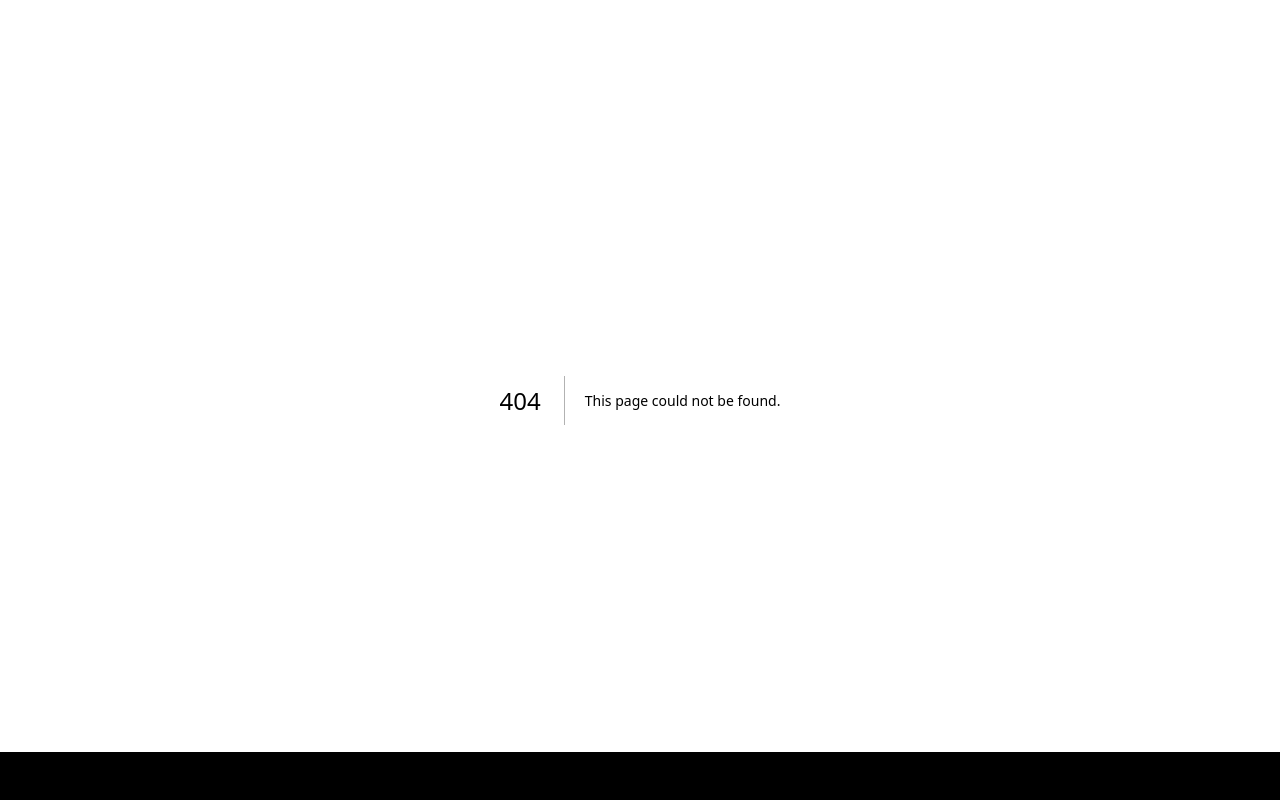
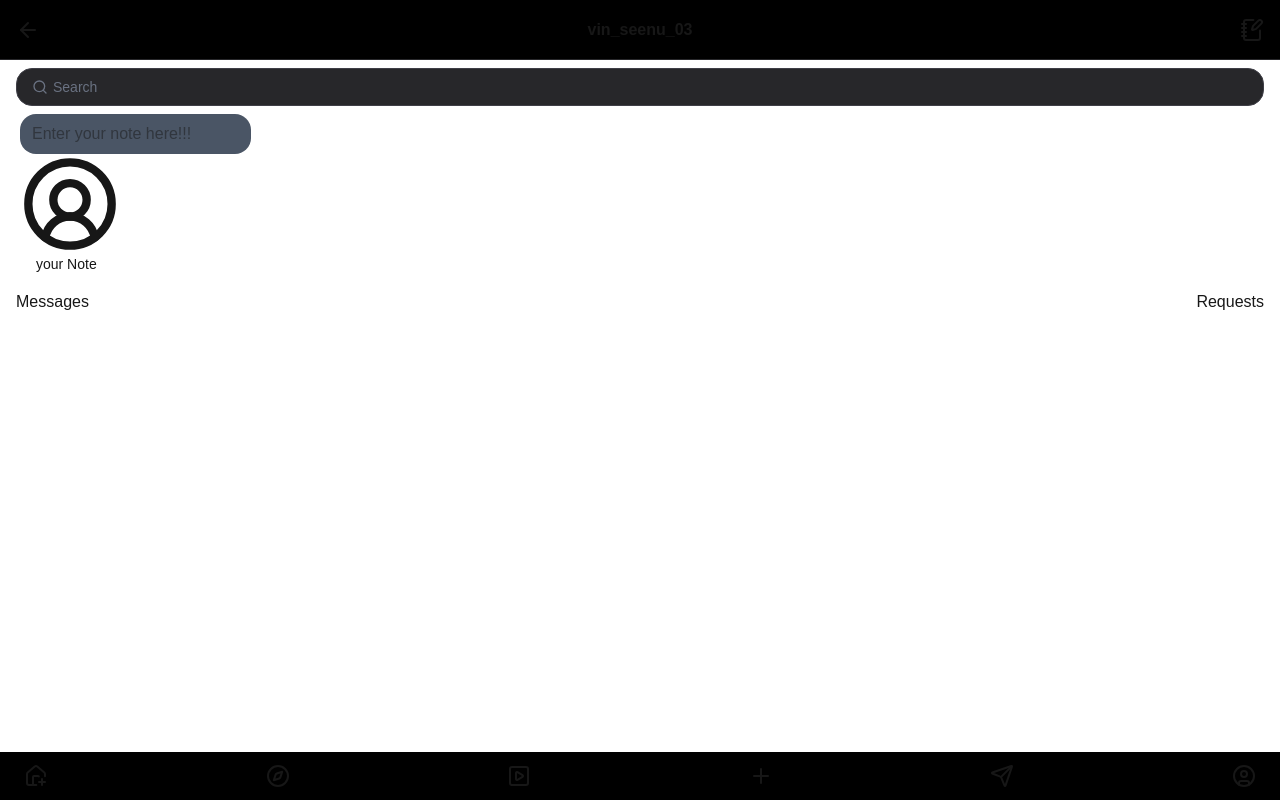
Before and after one commit to vinsmoke0003/insta_phone_clone, a Next.js app: page /messages in a window 1280 px wide. Before the commit this address had no page. Built offline with nearby package versions, Linux system fonts and the light colour scheme.

Commit message:
file structure changed

```diff
--- a/app/components/footer.tsx
+++ b/app/_components/footer.tsx
@@ -31,10 +31,10 @@ export default function FooterInsta() {
           <li>
             <Plus />
           </li>
-          <li onClick={() => router.push("./components/messages")}>
+          <li onClick={() => router.push("/messages")}>
             <Send />
           </li>
-          <li onClick={() => router.push("./components/profile")}>
+          <li onClick={() => router.push("/profile")}>
             <CircleUser />
           </li>
         </ul>
--- a/app/layout.tsx
+++ b/app/layout.tsx
@@ -1,7 +1,7 @@
 import type { Metadata } from "next";
 import "./globals.css";
-import NavbarInsta from "./components/navbar";
-import FooterInsta from "./components/footer";
+import NavbarInsta from "./_components/navbar";
+import FooterInsta from "./_components/footer";
 
 export const metadata: Metadata = {
   title: "Create Next App",
--- a/app/components/messages/page.tsx
+++ b/app/messages/page.tsx
@@ -10,7 +10,7 @@ export default function Messages() {
       <div className="container min-h-screen flex flex-col">
         <div className="navbar flex flex-row items-center w-full justify-between sticky top-0 h-15 px-4 bg-black border-b border-zinc-800 z-1">
           <div className="back-button">
-            <ArrowLeft onClick={() => router.push("./")} />
+            <ArrowLeft onClick={() => router.push("/")} />
           </div>
           <div className="font-semibold text-1xl">vin_seenu_03</div>
           <div className="notes">
```
Also changed, not shown: app/page.tsx (+4 -4 lines), app/_components/navbar.tsx (renamed from app/components/navbar.tsx), app/_components/page.tsx (added), app/_components/posts.tsx (renamed from app/components/posts.tsx), app/_components/story.tsx (renamed from app/components/story.tsx), app/profile/page.tsx (line endings or trailing spaces), 1 other file (tests, documents, lock files or other folders).
